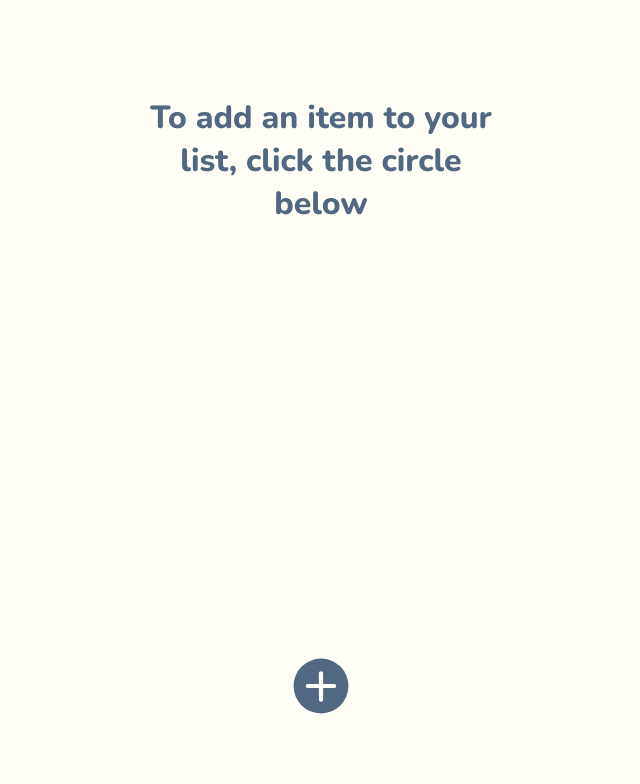
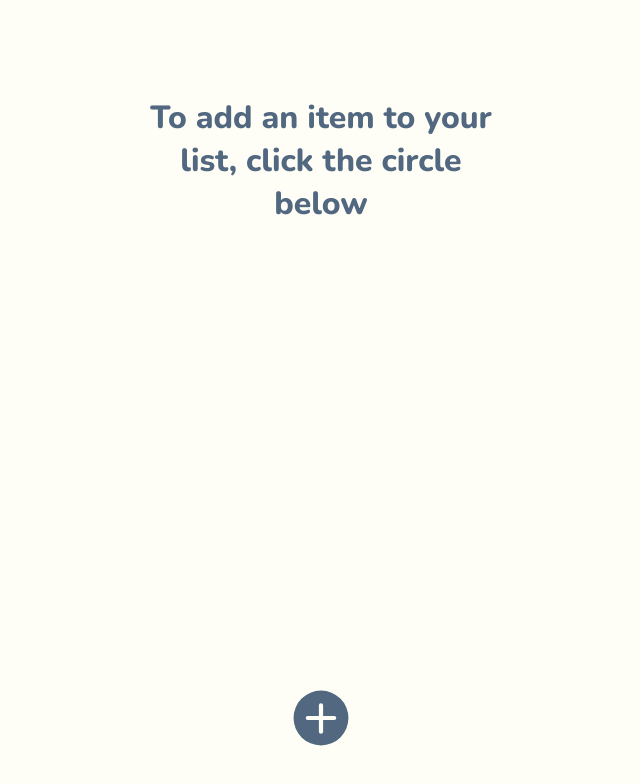
Before and after one commit to HedgeHodge/Vanilla-JS-To-Do, a plain HTML site: page index.html in a window 1280 px wide. Shown: the whole page, without its empty margins (319-959 px from the left). Drawn offline with nearby package versions, Linux system fonts and the light colour scheme.

Commit message:
Adjust plus button

```diff
--- a/styles.css
+++ b/styles.css
@@ -36,7 +36,7 @@ ul {
 
 .input-container {
   position: fixed;
-  bottom: 10vh;
+  bottom: 6vh;
 }
 
 .to-do {
```
